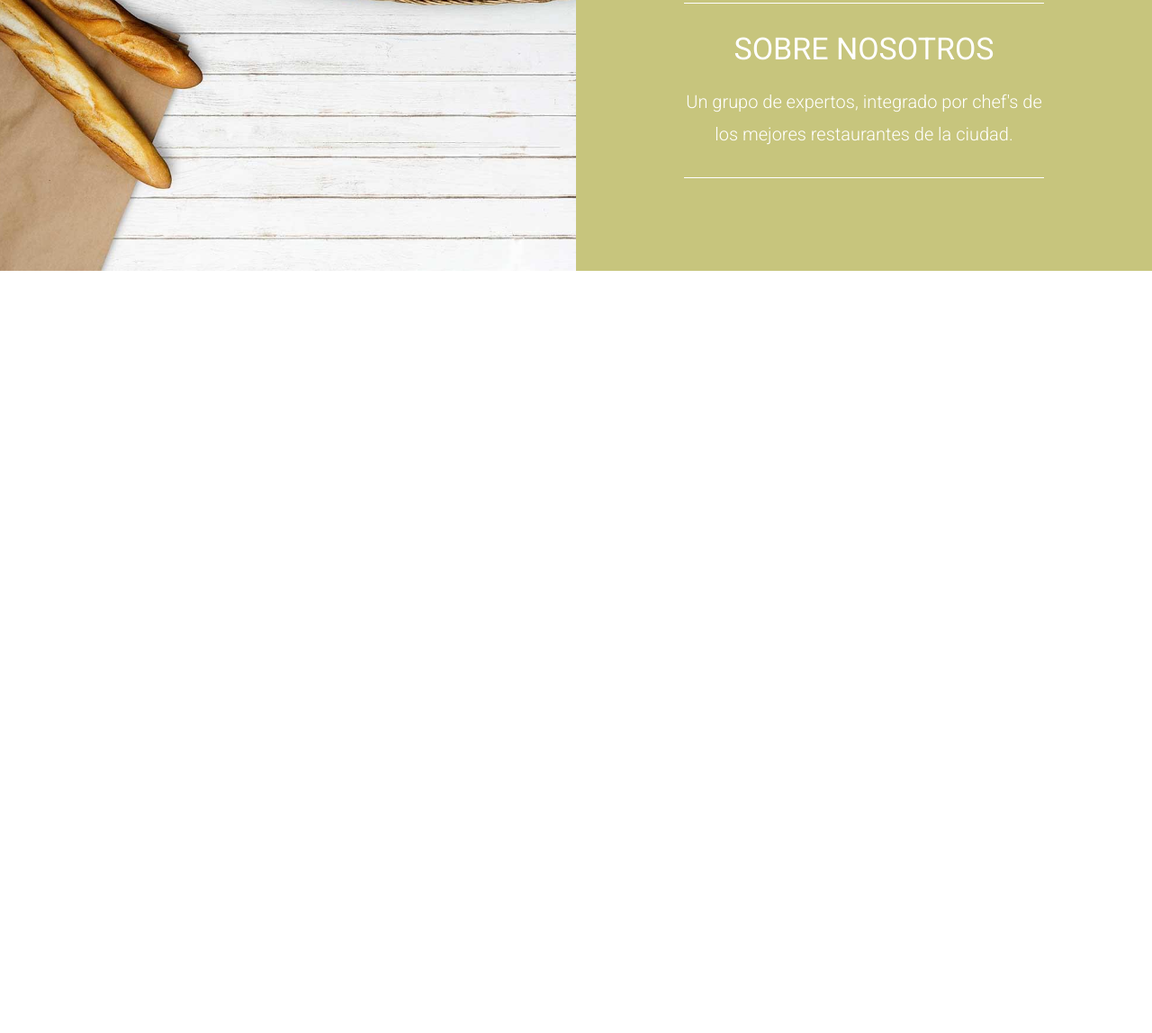
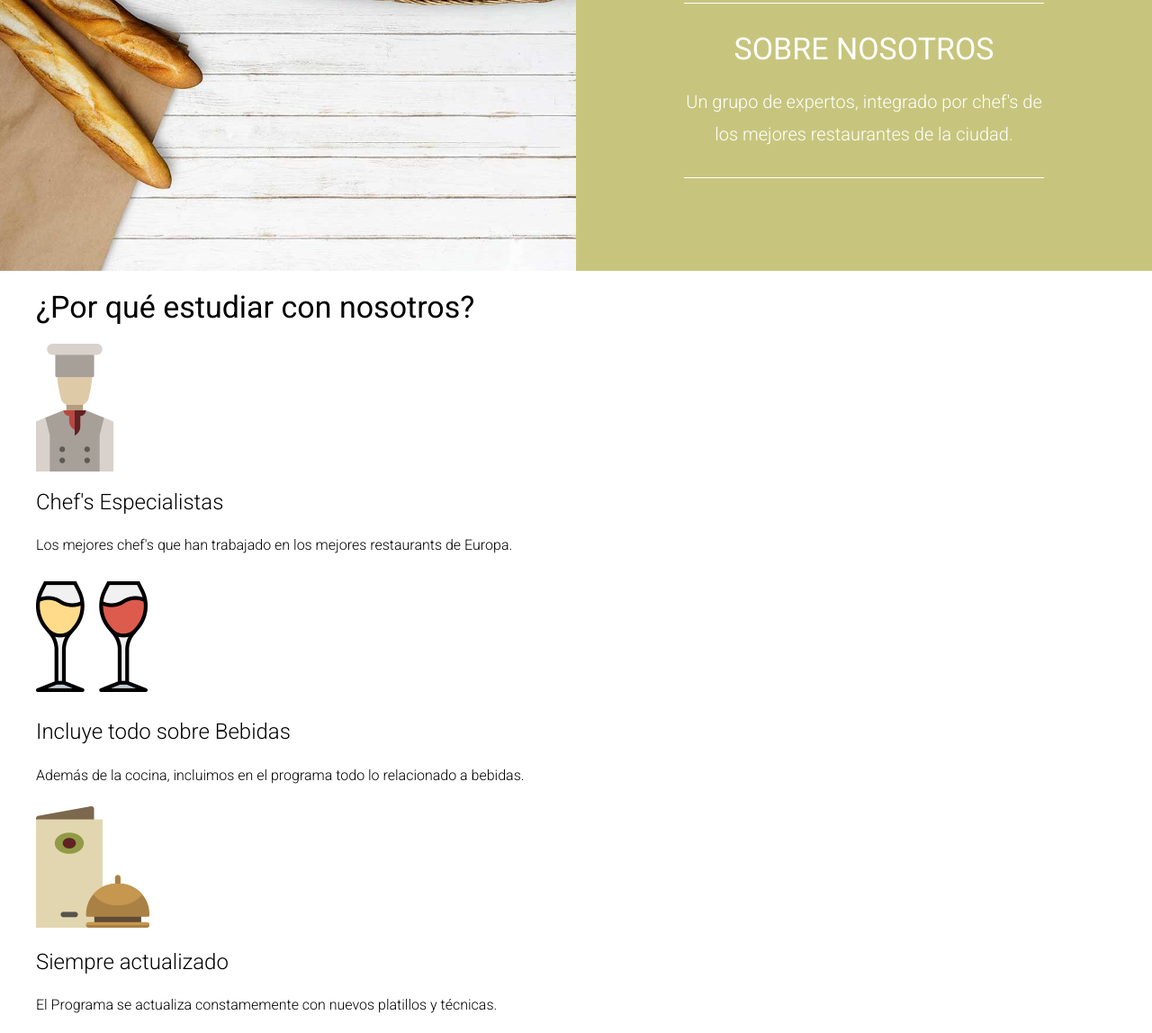
Before and after one commit to mcmmiguel/EscuelaDeCocina, a website: page index.html in a window 1280 px wide. Shown: the part 729-1877 px from the top of the page at 90% size. Before the commit the page ends 1030 px from the top, so only its background shows below. Drawn offline with Linux system fonts and the light colour scheme.

Commit message:
index.html: Seccion Nosotros creada

```diff
--- a/index.html
+++ b/index.html
@@ -52,5 +52,29 @@
         </div>
     </section>
 
+    <section class="nosotros contenedor">
+        <h2 class="nosotros__heading">¿Por qué estudiar con nosotros?</h2>
+
+        <div class="nosotros__grid">
+            <div class="nosotros__bloque">
+                <img class="nosotros__imagen" src="build/img/icono_chef.png" alt="Imagen Icono">
+                <h3 class="nosotros__bloque-heading">Chef's Especialistas</h3>
+                <p class="nosotros__bloque-texto">Los mejores chef's que han trabajado en los mejores restaurants de Europa.</p>
+            </div>
+
+            <div class="nosotros__bloque">
+                <img class="nosotros__imagen" src="build/img/icono_vino.png" alt="Imagen Icono">
+                <h3 class="nosotros__bloque-heading">Incluye todo sobre Bebidas</h3>
+                <p class="nosotros__bloque-texto">Además de la cocina, incluimos en el programa todo lo relacionado a bebidas.</p>
+            </div>
+
+            <div class="nosotros__bloque">
+                <img class="nosotros__imagen" src="build/img/icono_menu.png" alt="Imagen Icono">
+                <h3 class="nosotros__bloque-heading">Siempre actualizado</h3>
+                <p class="nosotros__bloque-texto">El Programa se actualiza constamemente con nuevos platillos y técnicas.</p>
+            </div>
+        </div>
+    </section>
+
 </body>
 </html>
```
